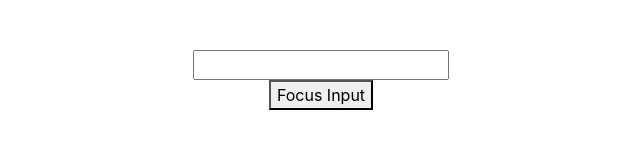
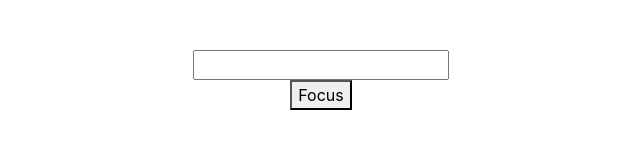
Before and after one commit to saitinku510/React-app, a React (Create React App) app: page / in a window 1280 px wide. Shown: the top 160 px of the page, without its empty margins (319-959 px from the left). Built offline with nearby package versions, Linux system fonts and the light colour scheme.

Commit message:
react forwardRef

```diff
--- a/src/App.js
+++ b/src/App.js
@@ -24,6 +24,7 @@ import ParentComp from './Components/ParentComp'
 import Ref from './Components/Ref';
 import Input from './Components/input';
 import FocusInput from './FocusInput';
+import ForwardRefParentInput from './Components/ForwardRefParentInput';
 
 function App() {
 
@@ -60,7 +61,8 @@ function App() {
       {/* <RegularComp /> */}
       {/* <ParentComp /> */}
       {/* <Ref /> */}
-      <FocusInput />
+      {/* <FocusInput /> */}
+      <ForwardRefParentInput />
     </div>
   );
 }
--- /dev/null
+++ b/src/Components/ForwardRefInputs.js
@@ -0,0 +1,19 @@
+import React from 'react'
+
+// function ForwardRefInputs() {
+//   return (
+//     <div>
+//       <input type="text" />
+//     </div>
+//   )
+// }
+
+const ForwardRefInputs = React.forwardRef((props, ref) => {
+    return(
+        <div>
+             <input type="text" ref={ref}/>
+        </div>
+    )
+})
+
+export default ForwardRefInputs
--- /dev/null
+++ b/src/Components/ForwardRefParentInput.js
@@ -0,0 +1,24 @@
+import React, { Component } from "react";
+import ForwardRefInputs from "./ForwardRefInputs";
+
+class ForwardRefParentInput extends Component {
+  constructor(props) {
+    super(props);
+    this.inputRef = React.createRef();
+  }
+
+  clickHandler = () => {
+      this.inputRef.current.focus()
+  }
+
+  render() {
+    return (
+      <div>
+        <ForwardRefInputs ref={this.inputRef}/>
+        <button onClick={this.clickHandler}>Focus</button>
+      </div>
+    );
+  }
+}
+
+export default ForwardRefParentInput;
```
